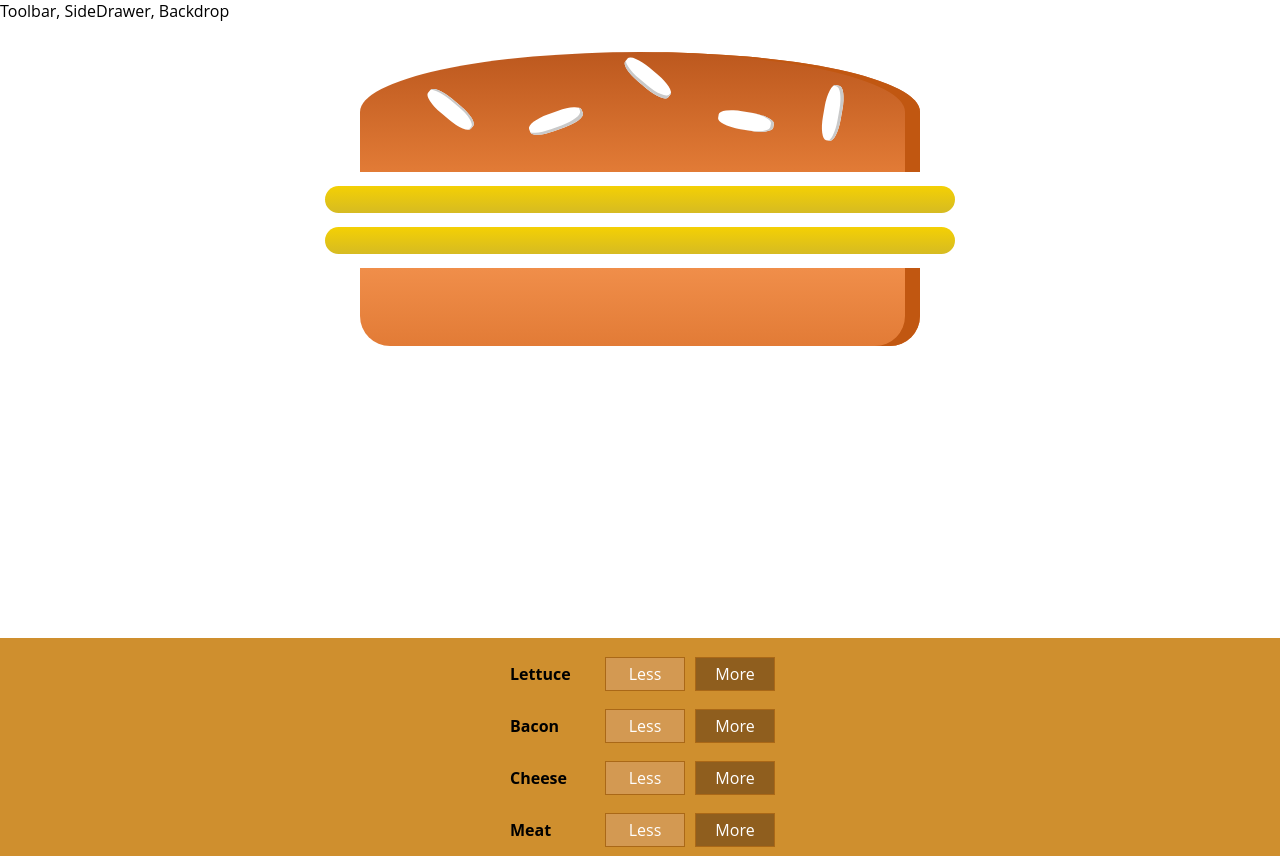
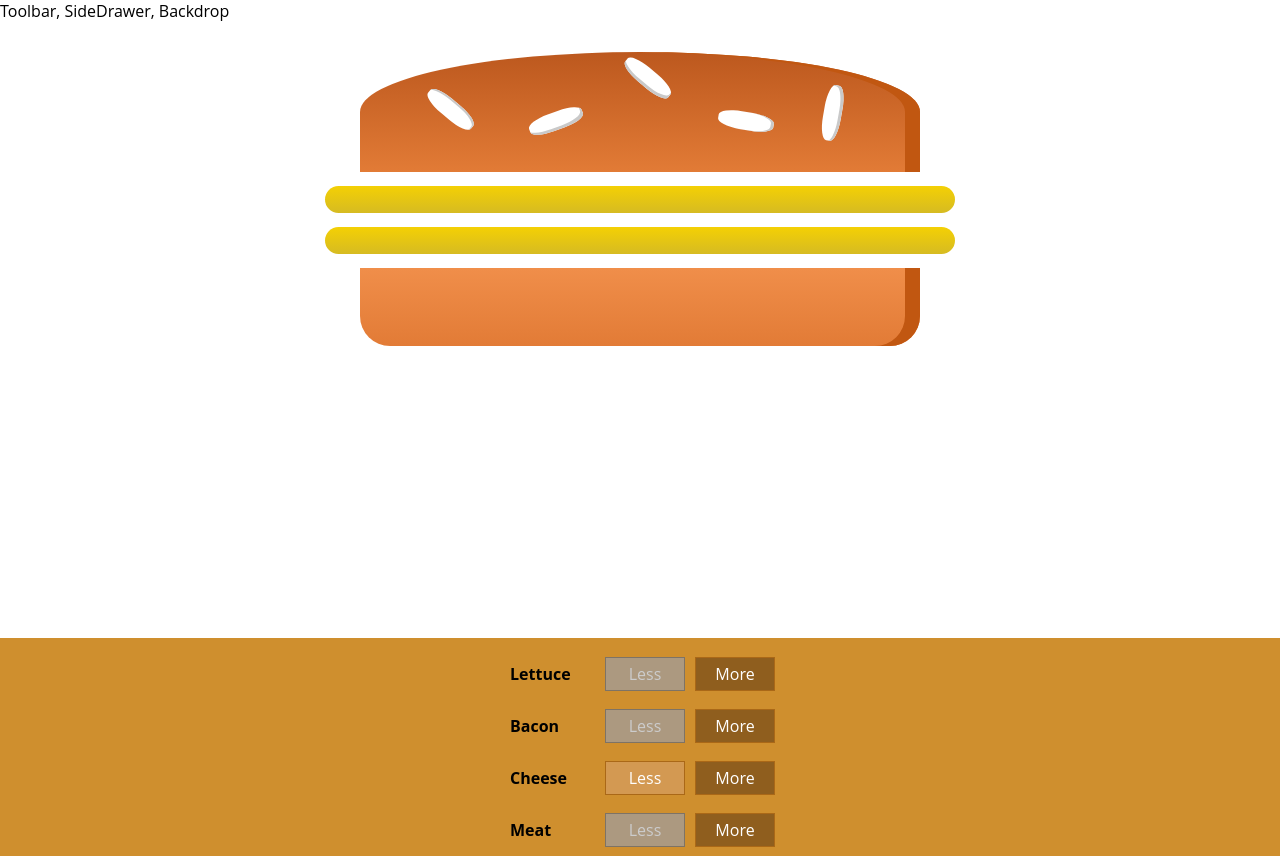
Before and after one commit to acpierc3/sandwich_builder, a React (Create React App) app: page / in a window 1280 px wide. Built offline with nearby package versions, Linux system fonts and the light colour scheme; the HTML template or start-up script is replaced by a standard one.

Commit message:
Added functionality for removing ingredients and buttons are disabled when ingredients is 0

```diff
--- a/src/components/Burger/BuildControls/BuildControl/BuildControl.js
+++ b/src/components/Burger/BuildControls/BuildControl/BuildControl.js
@@ -5,7 +5,10 @@ import classes from './BuildControl.module.css';
 const buildControl = ( props ) => (
     <div className={classes.BuildControl}>
         <div className={classes.Label}>{props.label}</div>
-        <button className={classes.Less} onClick={(e) => props.onRemoveIngred(props.type,e)}>Less</button>
+        <button
+            className={classes.Less}
+            onClick={(e) => props.onRemoveIngred(props.type,e)}
+            disabled={props.disabledInfo}>Less</button>
         <button className={classes.More} onClick={(e) => props.onAddIngred(props.type,e)}>More</button>
     </div>
 
--- a/src/components/Burger/BuildControls/BuildControls.js
+++ b/src/components/Burger/BuildControls/BuildControls.js
@@ -13,7 +13,13 @@ const controls = [
 const buildControls = ( props ) => (
     <div className={classes.BuildControls}>
         {controls.map(ctrl => (
-            <BuildControl key={ctrl.label} label={ctrl.label} type={ctrl.type} onAddIngred={props.onAddIngred} onRemoveIngred={props.onRemoveIngred} />
+            <BuildControl
+                key={ctrl.label}
+                label={ctrl.label}
+                type={ctrl.type}
+                onAddIngred={props.onAddIngred}
+                onRemoveIngred={props.onRemoveIngred}
+                disabledInfo={props.disabledInfo[ctrl.type]} />
         ))}
     </div>
 
--- a/src/containers/BurgerBuilder/BurgerBuilder.js
+++ b/src/containers/BurgerBuilder/BurgerBuilder.js
@@ -31,7 +31,11 @@ class BurgerBuilder extends Component {
 
         }
         updatedIngredients[type] = newCount;
-        this.setState({ingredients: updatedIngredients})
+
+        const oldPrice = this.state.totalPrice;
+        const newPrice = oldPrice + INGREDIENT_PRICES[type];
+        this.setState({ingredients: updatedIngredients, totalPrice: newPrice})
+        console.log(newPrice);
     }
 
     onRemoveIngred = (type) => {
@@ -45,15 +49,34 @@ class BurgerBuilder extends Component {
 
             }
             updatedIngredients[type] = newCount;
-            this.setState({ingredients: updatedIngredients})
+
+            const oldPrice = this.state.totalPrice;
+            const newPrice = oldPrice - INGREDIENT_PRICES[type];
+
+            this.setState({ingredients: updatedIngredients, totalPrice: newPrice})
+
+            console.log(newPrice);
         }
     }
 
     render () {
+
+        const disabledInfo = {
+            ...this.state.ingredients
+        }
+
+        for (let key in disabledInfo) {
+            disabledInfo[key] = disabledInfo[key] <= 0
+        }
+
+
         return (
             <Aux>
                 <Burger ingredients={this.state.ingredients} />
-                <BuildControls onAddIngred={this.onAddIngred} onRemoveIngred={this.onRemoveIngred} />
+                <BuildControls
+                    onAddIngred={this.onAddIngred}
+                    onRemoveIngred={this.onRemoveIngred}
+                    disabledInfo={disabledInfo} />
             </Aux>
         )
     }
```
